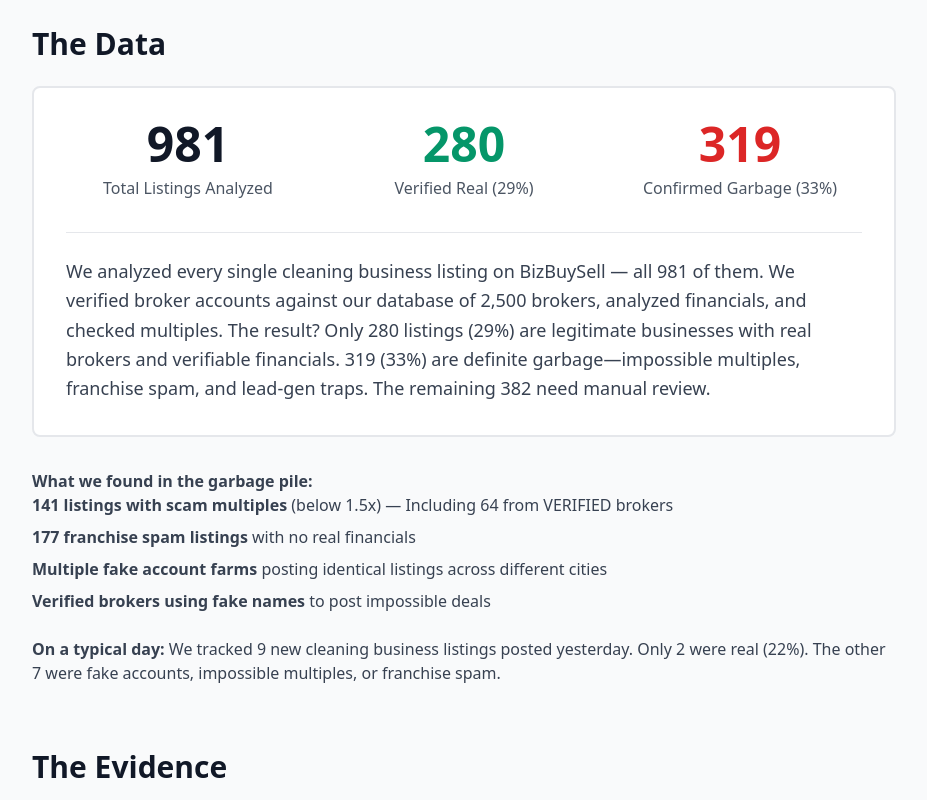
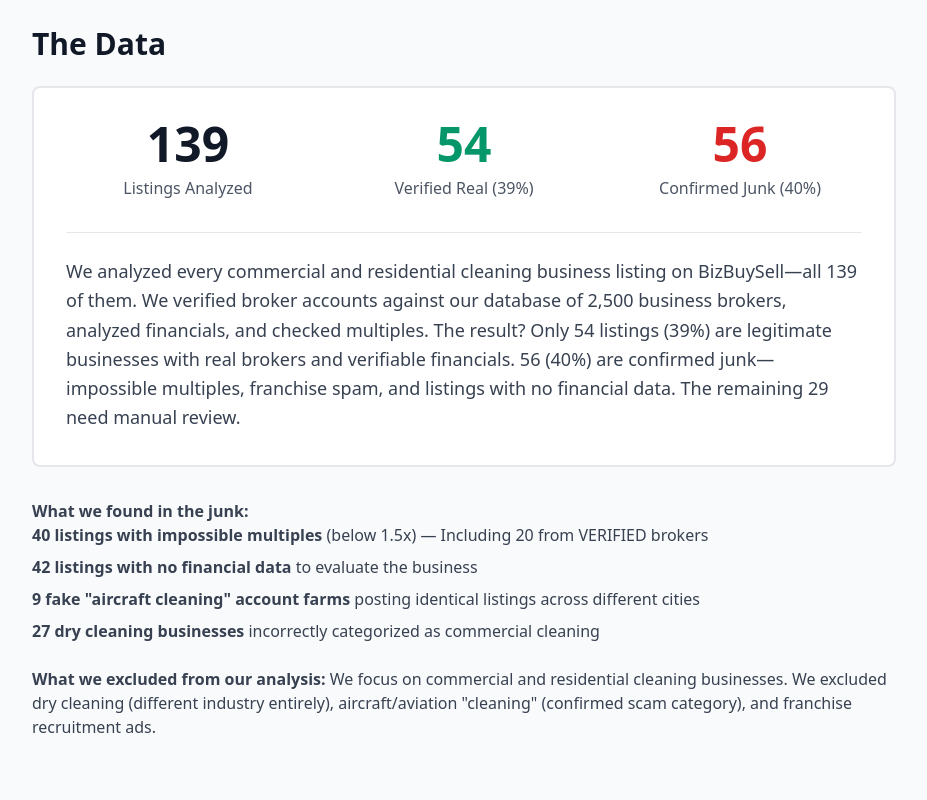
Before and after one commit to jeffsosville/cleaningexits, a Next.js app: page /why in a window 1280 px wide. Shown: the part 440-1240 px from the top of the page, without its empty margins (176-1103 px from the left). Built offline with nearby package versions, Linux system fonts and the light colour scheme.

Commit message:
Update statistics and descriptions for cleaning listings

```diff
--- a/pages/why.tsx
+++ b/pages/why.tsx
@@ -36,7 +36,7 @@ export default function Why() {
               We're Fixing It.
             </h1>
             <p className="text-xl text-gray-300 leading-relaxed">
-              We analyzed all 981 cleaning business listings on BizBuySell. Only 280 (29%) are legitimate.
+              We analyzed all 139 commercial cleaning business listings on BizBuySell. Only 54 (39%) are legitimate.
               Here's the data that exposes a fundamentally broken marketplace.
             </p>
           </div>
@@ -52,45 +52,45 @@ export default function Why() {
             <div className="bg-white rounded-lg border-2 border-gray-200 p-8 mb-8">
               <div className="grid md:grid-cols-3 gap-8 text-center mb-8">
                 <div>
-                  <div className="text-5xl font-bold text-gray-900 mb-2">981</div>
-                  <div className="text-gray-600">Total Listings Analyzed</div>
+                  <div className="text-5xl font-bold text-gray-900 mb-2">139</div>
+                  <div className="text-gray-600">Listings Analyzed</div>
                 </div>
                 <div>
-                  <div className="text-5xl font-bold text-emerald-600 mb-2">280</div>
-                  <div className="text-gray-600">Verified Real (29%)</div>
+                  <div className="text-5xl font-bold text-emerald-600 mb-2">54</div>
+                  <div className="text-gray-600">Verified Real (39%)</div>
                 </div>
                 <div>
-                  <div className="text-5xl font-bold text-red-600 mb-2">319</div>
-                  <div className="text-gray-600">Confirmed Garbage (33%)</div>
+                  <div className="text-5xl font-bold text-red-600 mb-2">56</div>
+                  <div className="text-gray-600">Confirmed Junk (40%)</div>
                 </div>
               </div>
 
               <div className="border-t pt-6">
                 <p className="text-gray-700 text-lg leading-relaxed">
-                  We analyzed every single cleaning business listing on BizBuySell — all 981 of them.
-                  We verified broker accounts against our database of 2,500 brokers, analyzed financials,
-                  and checked multiples. The result? Only 280 listings (29%) are legitimate businesses
-                  with real brokers and verifiable financials. 319 (33%) are definite garbage—impossible
-                  multiples, franchise spam, and lead-gen traps. The remaining 382 need manual review.
+                  We analyzed every commercial and residential cleaning business listing on BizBuySell—all 139 of them.
+                  We verified broker accounts against our database of 2,500 business brokers, analyzed financials,
+                  and checked multiples. The result? Only 54 listings (39%) are legitimate businesses
+                  with real brokers and verifiable financials. 56 (40%) are confirmed junk—impossible
+                  multiples, franchise spam, and listings with no financial data. The remaining 29 need manual review.
                 </p>
               </div>
             </div>
 
             <div className="prose prose-lg max-w-none text-gray-700">
               <p>
-                <strong>What we found in the garbage pile:</strong>
+                <strong>What we found in the junk:</strong>
               </p>
               <ul className="space-y-2">
-                <li><strong>141 listings with scam multiples</strong> (below 1.5x) — Including 64 from VERIFIED brokers</li>
-                <li><strong>177 franchise spam listings</strong> with no real financials</li>
-                <li><strong>Multiple fake account farms</strong> posting identical listings across different cities</li>
-                <li><strong>Verified brokers using fake names</strong> to post impossible deals</li>
+                <li><strong>40 listings with impossible multiples</strong> (below 1.5x) — Including 20 from VERIFIED brokers</li>
+                <li><strong>42 listings with no financial data</strong> to evaluate the business</li>
+                <li><strong>9 fake "aircraft cleaning" account farms</strong> posting identical listings across different cities</li>
+                <li><strong>27 dry cleaning businesses</strong> incorrectly categorized as commercial cleaning</li>
               </ul>
 
               <p className="mt-6">
-                <strong>On a typical day:</strong> We tracked 9 new cleaning business listings posted
-                yesterday. Only 2 were real (22%). The other 7 were fake accounts, impossible multiples,
-                or franchise spam.
+                <strong>What we excluded from our analysis:</strong> We focus on commercial and residential
+                cleaning businesses. We excluded dry cleaning (different industry entirely), aircraft/aviation
+                "cleaning" (confirmed scam category), and franchise recruitment ads.
               </p>
             </div>
           </section>
@@ -167,7 +167,7 @@ export default function Why() {
 
           {/* The Scandal */}
           <section className="mb-16">
-            <h2 className="text-3xl font-bold text-gray-900 mb-6">The Scandal: Verified Brokers Posting Fakes</h2>
+            <h2 className="text-3xl font-bold text-gray-900 mb-6">The Scandal: Verified Brokers Posting Impossible Deals</h2>
 
             <div className="bg-red-50 border-2 border-red-400 rounded-lg p-8 mb-8">
               <p className="text-gray-700 text-lg mb-6 leading-relaxed">
@@ -176,28 +176,96 @@ export default function Why() {
 
               <div className="bg-white rounded-lg p-6 mb-6">
                 <p className="text-2xl font-bold text-red-600 mb-4">
-                  64 VERIFIED brokers are posting listings with impossible multiples (below 1.5x)
+                  20 VERIFIED brokers are posting listings with impossible multiples (below 1.5x)
                 </p>
                 <p className="text-gray-700 text-lg">
                   These aren't random spam accounts. These are legitimate, verified business brokers
-                  with real accounts posting deals that mathematically don't make sense. They're using
+                  posting deals where you'd supposedly get your money back in under 18 months. They're using
                   BizBuySell as a lead generation tool, not selling actual businesses.
                 </p>
               </div>
 
               <p className="text-gray-700 text-lg mb-4">
-                <strong>Example from our data:</strong>
+                <strong>Examples from our research:</strong>
               </p>
               <ul className="text-gray-700 space-y-2 mb-6">
-                <li>• <strong>Account 45895</strong> - Verified broker John Harris / The Acquisition Pros</li>
-                <li>• Posted under fake name "Julian Sloane, JS Associates"</li>
-                <li>• Hartford, CT listing: $410K asking / $502K cashflow = 0.8x multiple</li>
-                <li>• This broker has a verified account but posted an impossible deal</li>
+                <li>• <strong>Account 45893</strong> - Verified broker posting $19,900 / $497,313 cashflow = 0.04x multiple</li>
+                <li>• <strong>Account 45895</strong> - Verified broker posting $409,900 / $502,135 cashflow = 0.82x multiple</li>
+                <li>• <strong>Account 44397</strong> - Verified broker with 3 listings, all with 0.91x-1.36x multiples</li>
               </ul>
 
               <p className="text-gray-700 text-lg italic">
                 When legitimate brokers start posting fake deals for lead generation, the entire
                 marketplace becomes worthless.
+              </p>
+            </div>
+          </section>
+
+          {/* How We Know */}
+          <section className="mb-16">
+            <h2 className="text-3xl font-bold text-gray-900 mb-6">How We Know This</h2>
+
+            <div className="bg-gray-50 rounded-lg p-8 mb-8">
+              <p className="text-gray-700 text-lg mb-6 leading-relaxed">
+                We didn't just guess. We built the infrastructure to systematically research and analyze BizBuySell's marketplace:
+              </p>
+
+              <div className="space-y-6">
+                <div className="bg-white rounded-lg p-6">
+                  <h3 className="font-bold text-gray-900 mb-3 text-xl">1. Built a Database of 2,500 Business Brokers</h3>
+                  <p className="text-gray-700 leading-relaxed">
+                    Over the past several years through our ATM Brokerage business, we've compiled contact
+                    information and account details for 2,500+ business brokers. This database lets us verify
+                    which broker accounts are legitimate and which are fake.
+                  </p>
+                </div>
+
+                <div className="bg-white rounded-lg p-6">
+                  <h3 className="font-bold text-gray-900 mb-3 text-xl">2. Analyzed Every Listing</h3>
+                  <p className="text-gray-700 leading-relaxed">
+                    We systematically reviewed all 139 commercial and residential cleaning business listings
+                    currently on BizBuySell. For each listing, we extracted the asking price, cash flow,
+                    broker account, and contact information.
+                  </p>
+                </div>
+
+                <div className="bg-white rounded-lg p-6">
+                  <h3 className="font-bold text-gray-900 mb-3 text-xl">3. Calculated the Multiples</h3>
+                  <p className="text-gray-700 leading-relaxed">
+                    We calculated price-to-cashflow multiples for every listing with financial data.
+                    Industry standard for service businesses: 2.5x-4x. Anything below 1.5x is mathematically
+                    suspicious—you'd get your money back in under 18 months.
+                  </p>
+                </div>
+
+                <div className="bg-white rounded-lg p-6">
+                  <h3 className="font-bold text-gray-900 mb-3 text-xl">4. Cross-Referenced Against Our Database</h3>
+                  <p className="text-gray-700 leading-relaxed">
+                    We matched broker accounts against our database of 2,500 verified brokers. This revealed
+                    which listings came from legitimate brokers, which were from unverified accounts, and
+                    critically—which verified brokers were posting impossible deals.
+                  </p>
+                </div>
+
+                <div className="bg-white rounded-lg p-6">
+                  <h3 className="font-bold text-gray-900 mb-3 text-xl">5. Identified Patterns</h3>
+                  <p className="text-gray-700 leading-relaxed">
+                    Through our research, we found fake account farms posting identical "aircraft cleaning"
+                    listings across different cities, franchise spam with no real financials, and verified
+                    brokers systematically posting deals with impossible multiples for lead generation.
+                  </p>
+                </div>
+              </div>
+            </div>
+
+            <div className="bg-blue-50 border-2 border-blue-400 rounded-lg p-6">
+              <p className="text-gray-700 text-lg font-medium mb-2">
+                The Result:
+              </p>
+              <p className="text-gray-700 leading-relaxed">
+                54 out of 139 listings (39%) passed our verification. The rest had serious red flags:
+                impossible multiples, no financial data, fake account patterns, or were incorrectly
+                categorized (like dry cleaning). We have the receipts for every single one.
               </p>
             </div>
           </section>
@@ -298,10 +366,10 @@ export default function Why() {
                   <h4 className="font-bold text-gray-900 mb-3 text-lg">✅ CleaningExits Model</h4>
                   <ul className="space-y-2 text-emerald-800">
                     <li>• Free for legitimate brokers</li>
-                    <li>• Manual verification against 2,500 broker database</li>
+                    <li>• Verified against database of 2,500 brokers</li>
                     <li>• Co-brokering revenue model</li>
                     <li>• We only win when YOU close</li>
-                    <li>• 280 verified listings (not 981 spam-filled)</li>
+                    <li>• 54 verified listings (not 139 spam-filled)</li>
                   </ul>
                 </div>
               </div>
```
